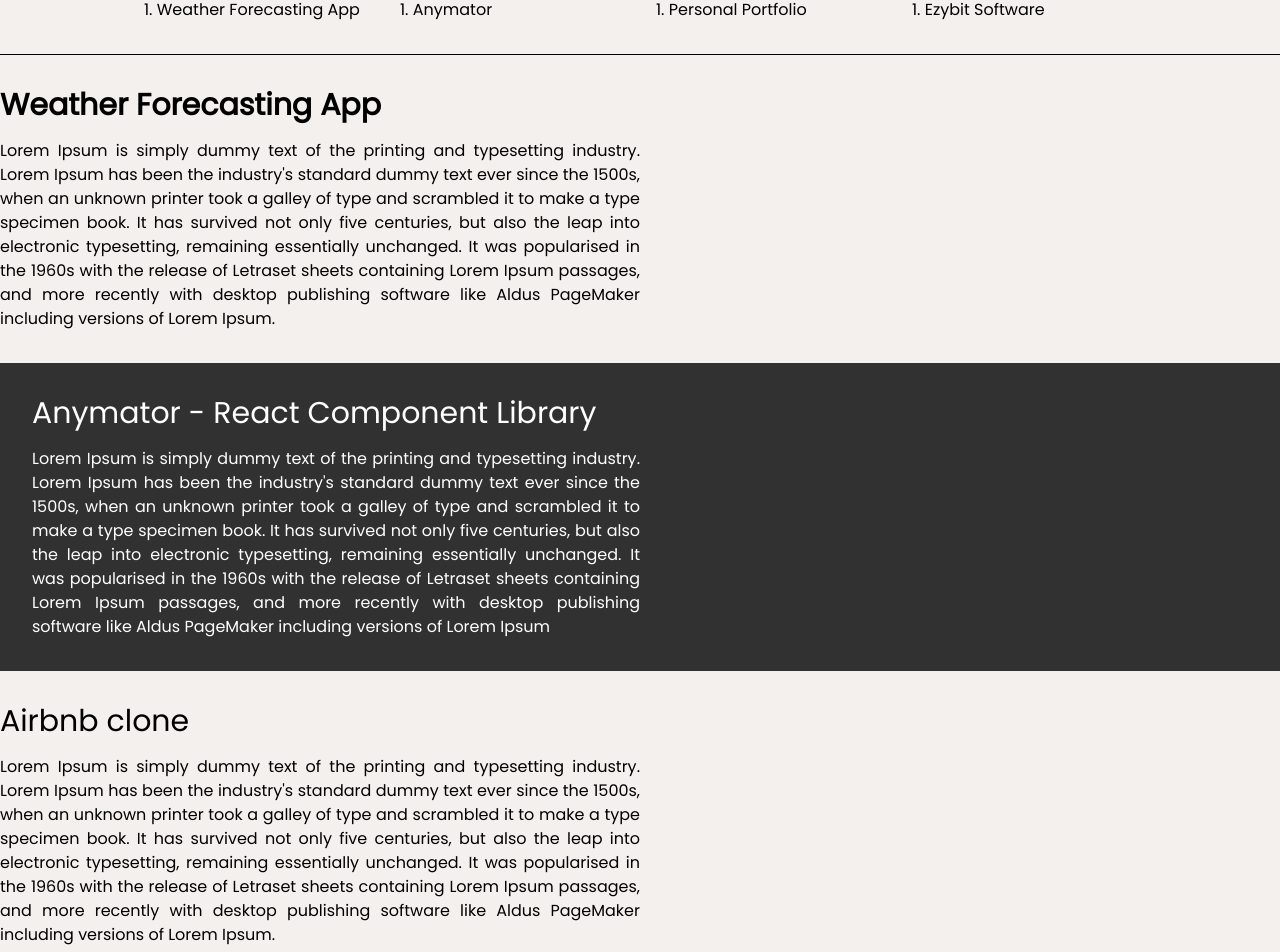
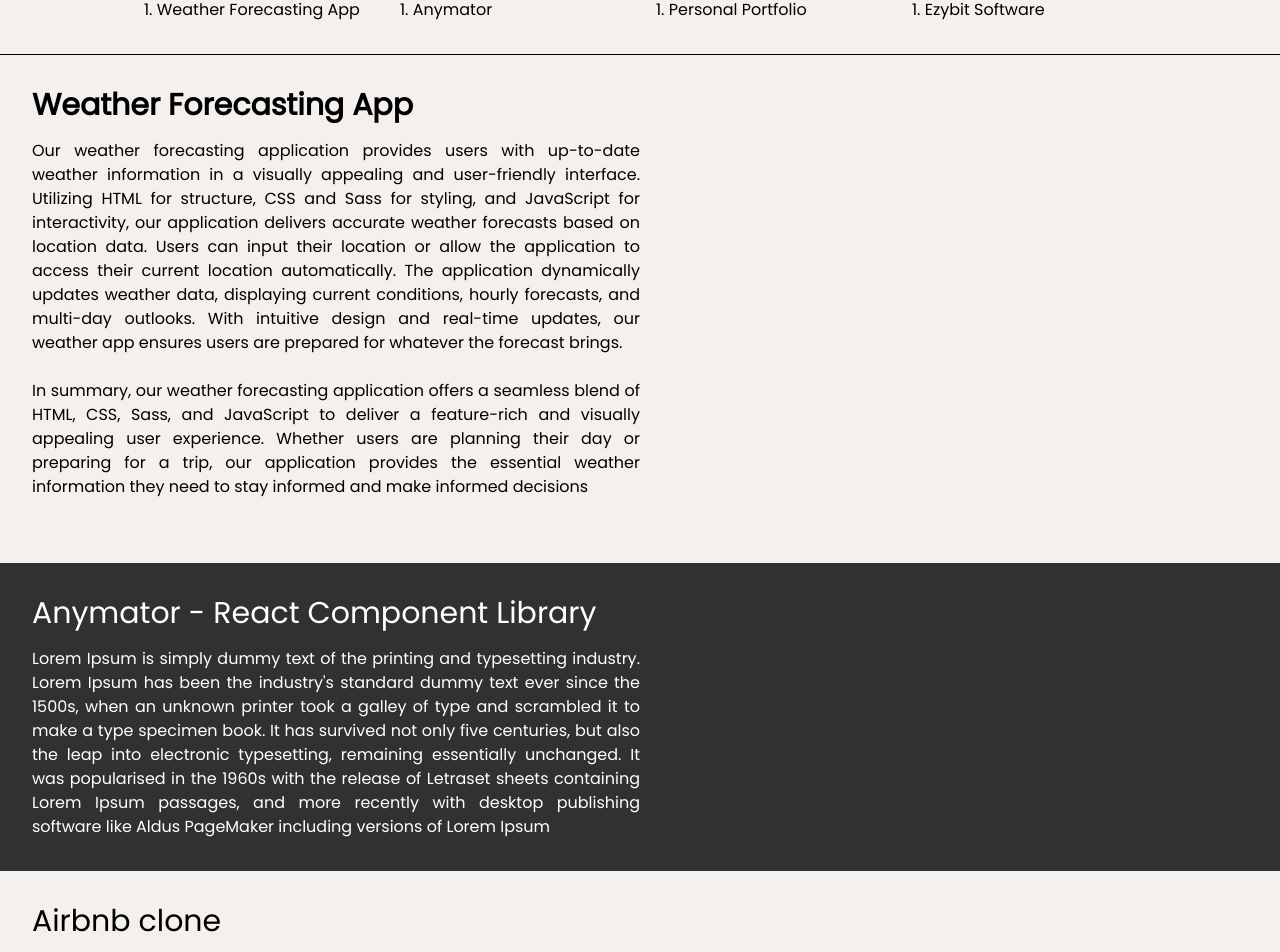
Before and after one commit to Rutuza/Vite-Portfolio, a React (Vite) app: page /work in a window 1280 px wide. Shown: the part 812-1764 px from the top of the page. Built offline with nearby package versions, Linux system fonts and the light colour scheme.

Commit message:
weather desc added

```diff
--- a/src/pages/Work.jsx
+++ b/src/pages/Work.jsx
@@ -40,12 +40,15 @@ function Work() {
 
           <hr className='border-black mt-8'/>
 
-          <div className="projects-container mt-8">
-            <div className="weather-app">
+          <div className="projects-container">
+            <div className="weather-app p-8">
               <div>
                 <h1 className='text-3xl font-pop font-semibold'>Weather Forecasting App</h1>
                 <p className='w-1/2 mt-4 text-justify'>
-                Lorem Ipsum is simply dummy text of the printing and typesetting industry. Lorem Ipsum has been the industry's standard dummy text ever since the 1500s, when an unknown printer took a galley of type and scrambled it to make a type specimen book. It has survived not only five centuries, but also the leap into electronic typesetting, remaining essentially unchanged. It was popularised in the 1960s with the release of Letraset sheets containing Lorem Ipsum passages, and more recently with desktop publishing software like Aldus PageMaker including versions of Lorem Ipsum.
+                Our weather forecasting application provides users with up-to-date weather information in a visually appealing and user-friendly interface. Utilizing HTML for structure, CSS and Sass for styling, and JavaScript for interactivity, our application delivers accurate weather forecasts based on location data. Users can input their location or allow the application to access their current location automatically. The application dynamically updates weather data, displaying current conditions, hourly forecasts, and multi-day outlooks. With intuitive design and real-time updates, our weather app ensures users are prepared for whatever the forecast brings.
+                <br />
+                <br />
+                In summary, our weather forecasting application offers a seamless blend of HTML, CSS, Sass, and JavaScript to deliver a feature-rich and visually appealing user experience. Whether users are planning their day or preparing for a trip, our application provides the essential weather information they need to stay informed and make informed decisions
                 </p>
               </div>
               <div className="anonymous-img"></div>
@@ -62,11 +65,13 @@ function Work() {
               </div>
             </section>
 
-            <div className="airbnb-clone mt-8">
-              <div className='w-1/2'>
-                <h1 className='text-3xl'>Airbnb clone</h1>
-                <p className='text-justify mt-4'>Lorem Ipsum is simply dummy text of the printing and typesetting industry. Lorem Ipsum has been the industry's standard dummy text ever since the 1500s, when an unknown printer took a galley of type and scrambled it to make a type specimen book. It has survived not only five centuries, but also the leap into electronic typesetting, remaining essentially unchanged. It was popularised in the 1960s with the release of Letraset sheets containing Lorem Ipsum passages, and more recently with desktop publishing software like Aldus PageMaker including versions of Lorem Ipsum.</p>
+            <div className="airbnb-clone">
+              <div className='p-8'>
+                <div className='w-1/2'>
+                  <h1 className='text-3xl'>Airbnb clone</h1>
+                  <p className='text-justify mt-4'>Lorem Ipsum is simply dummy text of the printing and typesetting industry. Lorem Ipsum has been the industry's standard dummy text ever since the 1500s, when an unknown printer took a galley of type and scrambled it to make a type specimen book. It has survived not only five centuries, but also the leap into electronic typesetting, remaining essentially unchanged. It was popularised in the 1960s with the release of Letraset sheets containing Lorem Ipsum passages, and more recently with desktop publishing software like Aldus PageMaker including versions of Lorem Ipsum.</p>
 
+                </div>
               </div>
             </div>
 
```
